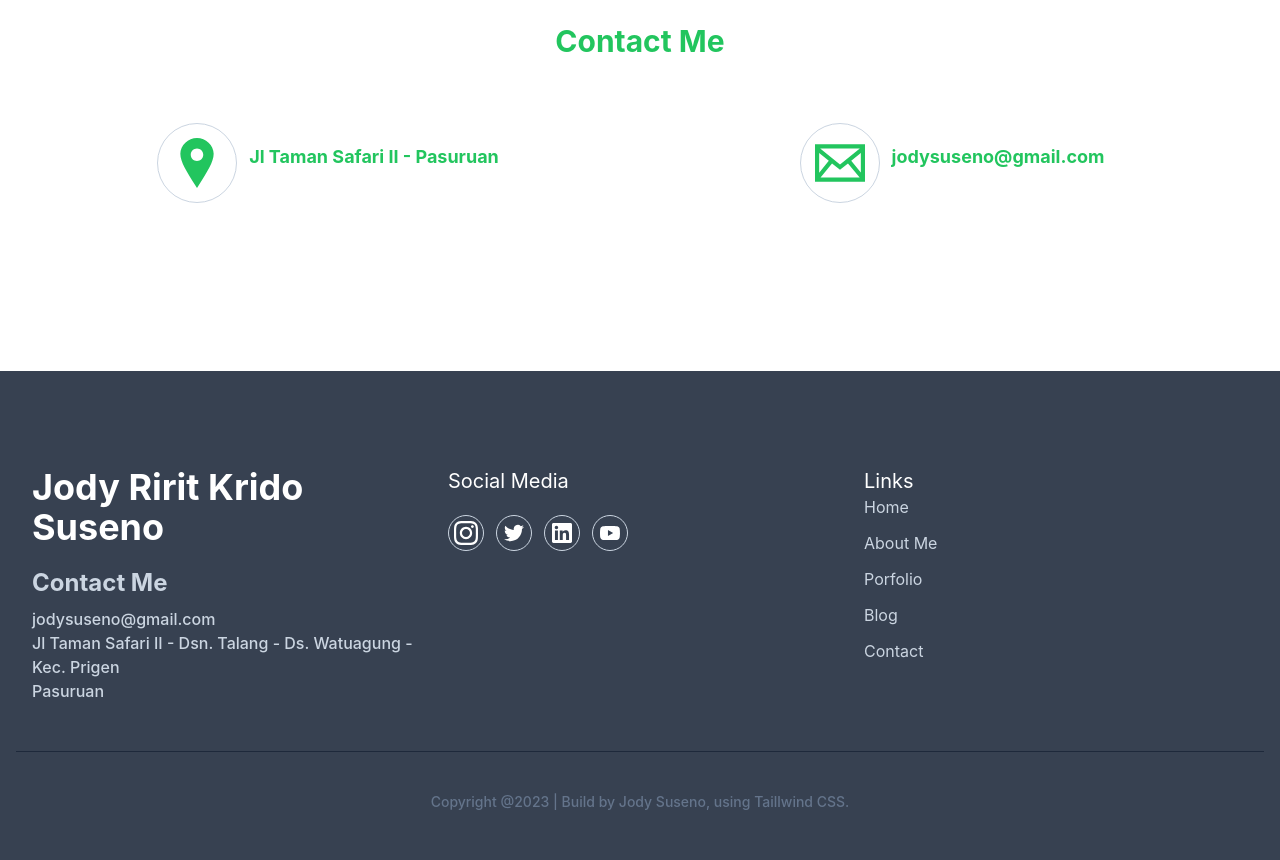
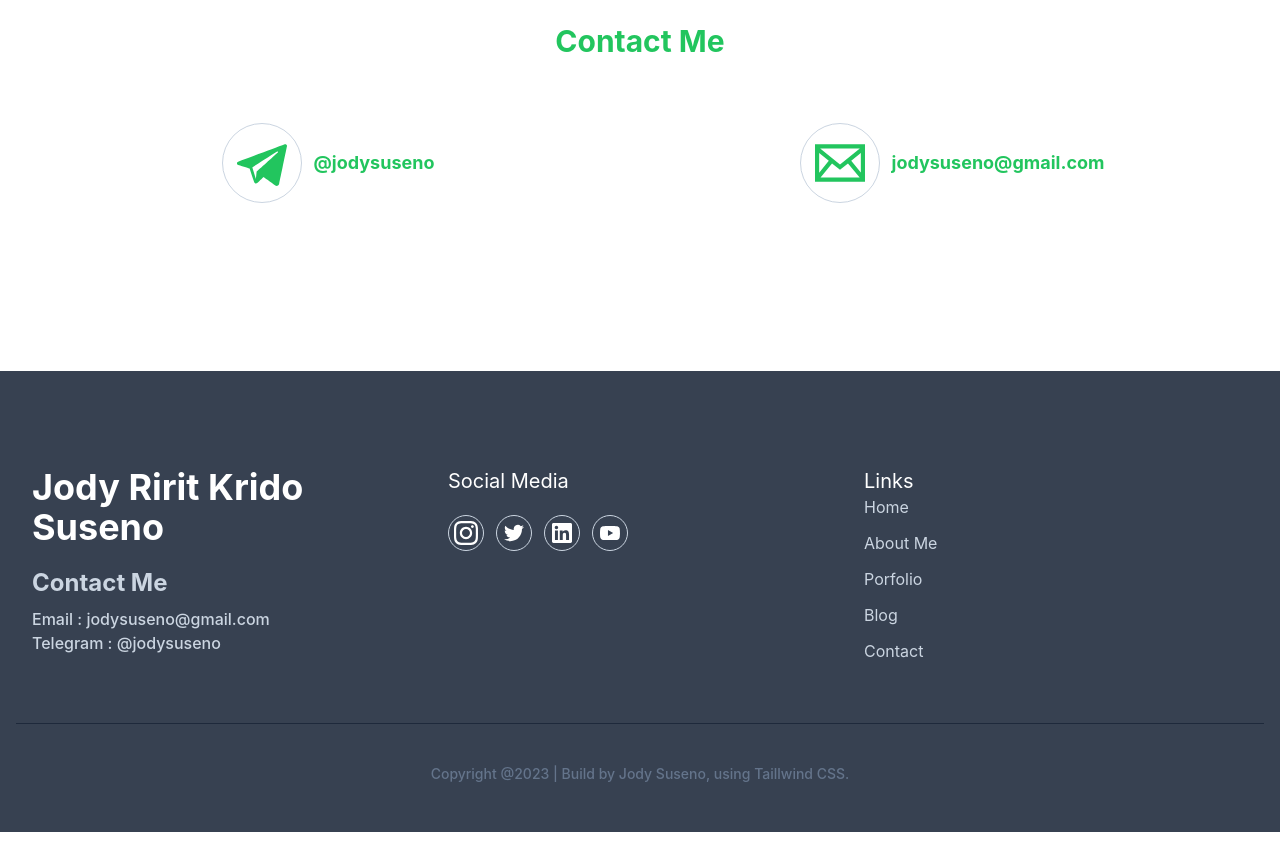
Before and after one commit to jodysuseno/jodysuseno.github.io, a website: page index.html in a window 1280 px wide. Shown: the part 3880-4740 px from the top of the page. After the commit the page ends 4712 px from the top, so only its background shows below. Drawn offline with Linux system fonts and the light colour scheme.

Commit message:
change contact address to telegram

```diff
--- a/index.html
+++ b/index.html
@@ -202,9 +202,8 @@
                           Dicoding Indonesia, 2022</h1>
                       </div>
                       <span class="w-10 h-10 cursor-pointer font-bold" onclick="toggleModal(1)">
-                        <svg id="Layer_1" xmlns="http://www.w3.org/2000/svg"
-                          xmlns:xlink="http://www.w3.org/1999/xlink" x="0px" y="0px"
-                          viewBox="0 0 121.31 122.876">
+                        <svg id="Layer_1" xmlns="http://www.w3.org/2000/svg" xmlns:xlink="http://www.w3.org/1999/xlink"
+                          x="0px" y="0px" viewBox="0 0 121.31 122.876">
                           <g>
                             <path style="fill:rgb(230, 230, 230)"
                               d="M90.914,5.296c6.927-7.034,18.188-7.065,25.154-0.068 c6.961,6.995,6.991,18.369,0.068,25.397L85.743,61.452l30.425,30.855c6.866,6.978,6.773,18.28-0.208,25.247 c-6.983,6.964-18.21,6.946-25.074-0.031L60.669,86.881L30.395,117.58c-6.927,7.034-18.188,7.065-25.154,0.068 c-6.961-6.995-6.992-18.369-0.068-25.397l30.393-30.827L5.142,30.568c-6.867-6.978-6.773-18.28,0.208-25.247 c6.983-6.963,18.21-6.946,25.074,0.031l30.217,30.643L90.914,5.296L90.914,5.296z" />
@@ -376,7 +375,8 @@
             <img src="dist/img/mohammad-rahmani-oXlXu2qukGE-unsplash.jpg" alt="Programing" class="w-full h-60" />
             <div class="py-8 px-6">
               <h3>
-                <span href="" class="block mb-3 font-semibold test-xl text-black hover:text-primary truncate">Laravel 10:
+                <span href="" class="block mb-3 font-semibold test-xl text-black hover:text-primary truncate">Laravel
+                  10:
                   Framework PHP yang Semakin Matang</span>
               </h3>
               <p class="font-medium text-base text-secondary text-justify mb-6">
@@ -409,26 +409,26 @@
       </div>
       <div class="flex flex-wrap">
         <div class="w-full px-4 mb-10 lg:w-1/2 flex items-center justify-center">
-          <a href="#contact"
+          <a href="https://t.me/jodysuseno" target="_blank"
             class="w-20 h-20 mr-3 rounded-full flex justify-center items-center border border-slate-300 text-slate-300 hover:border-primary  hover:text-white">
-            <svg xmlns="http://www.w3.org/2000/svg" width="50" viewBox="0 0 24 24">
-              <path style="fill:#22c55e"
-                d="M12 0c-4.198 0-8 3.403-8 7.602 0 4.198 3.469 9.21 8 16.398 4.531-7.188 8-12.2 8-16.398 0-4.199-3.801-7.602-8-7.602zm0 11c-1.657 0-3-1.343-3-3s1.343-3 3-3 3 1.343 3 3-1.343 3-3 3z" />
+            <svg width="50" version="1.1" xmlns="http://www.w3.org/2000/svg" viewBox="0 0 24 24"
+              xmlns:xlink="http://www.w3.org/1999/xlink" xml:space="preserve" xmlns:serif="http://www.serif.com/"
+              style="fill-rule:evenodd;clip-rule:evenodd;stroke-linejoin:round;stroke-miterlimit:1.41421;">
+              <path id="telegram-1" style="fill:#22c55e"
+                d="M18.384,22.779c0.322,0.228 0.737,0.285 1.107,0.145c0.37,-0.141 0.642,-0.457 0.724,-0.84c0.869,-4.084 2.977,-14.421 3.768,-18.136c0.06,-0.28 -0.04,-0.571 -0.26,-0.758c-0.22,-0.187 -0.525,-0.241 -0.797,-0.14c-4.193,1.552 -17.106,6.397 -22.384,8.35c-0.335,0.124 -0.553,0.446 -0.542,0.799c0.012,0.354 0.25,0.661 0.593,0.764c2.367,0.708 5.474,1.693 5.474,1.693c0,0 1.452,4.385 2.209,6.615c0.095,0.28 0.314,0.5 0.603,0.576c0.288,0.075 0.596,-0.004 0.811,-0.207c1.216,-1.148 3.096,-2.923 3.096,-2.923c0,0 3.572,2.619 5.598,4.062Zm-11.01,-8.677l1.679,5.538l0.373,-3.507c0,0 6.487,-5.851 10.185,-9.186c0.108,-0.098 0.123,-0.262 0.033,-0.377c-0.089,-0.115 -0.253,-0.142 -0.376,-0.064c-4.286,2.737 -11.894,7.596 -11.894,7.596Z" />
             </svg>
           </a>
-          <h1 class="font-bold text-primary text-lg mb-3 ">
-            <p>Jl Taman Safari II - Pasuruan</p>
-          </h1>
+          <h1 class="font-bold text-primary text-lg">@jodysuseno</h1>
         </div>
         <div class="w-full px-4 mb-10 lg:w-1/2 flex items-center justify-center">
-          <a href="mailto:jodysuseno@gmail.com"
+          <a href="mailto:jodysuseno@gmail.com" target="_blank"
             class="w-20 h-20 mr-3 rounded-full flex justify-center items-center border border-slate-300 text-slate-300 hover:border-primary  hover:text-white">
             <svg role="img" width="50" viewBox="0 0 24 24" xmlns="http://www.w3.org/2000/svg">
               <path style="fill:#22c55e"
                 d="M0 3v18h24v-18h-24zm6.623 7.929l-4.623 5.712v-9.458l4.623 3.746zm-4.141-5.929h19.035l-9.517 7.713-9.518-7.713zm5.694 7.188l3.824 3.099 3.83-3.104 5.612 6.817h-18.779l5.513-6.812zm9.208-1.264l4.616-3.741v9.348l-4.616-5.607z" />
             </svg>
           </a>
-          <h1 class="font-bold text-primary text-lg mb-3 ">jodysuseno@gmail.com</h1>
+          <h1 class="font-bold text-primary text-lg">jodysuseno@gmail.com</h1>
         </div>
       </div>
     </div>
@@ -442,9 +442,8 @@
         <div class="w-full px-4 mb-12 text-slate-300 font-medium md:w-1/3">
           <h2 class="font-bold text-4xl text-white mb-5">Jody Ririt Krido Suseno</h2>
           <h3 class="font-bold text-2xl mb-2">Contact Me</h3>
-          <p>jodysuseno@gmail.com</p>
-          <p>Jl Taman Safari II - Dsn. Talang - Ds. Watuagung - Kec. Prigen</p>
-          <p>Pasuruan</p>
+          <p>Email : jodysuseno@gmail.com</p>
+          <p>Telegram : @jodysuseno</p>
         </div>
         <div class="w-full px-4 mb-12 md:w-1/3">
           <h2 class="font-semobold text-xl text-white mb-5">Social Media</h2>
```
